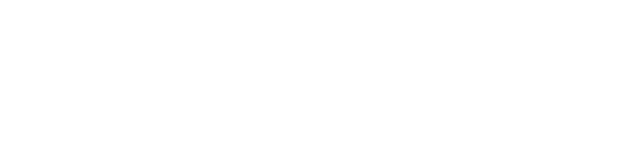
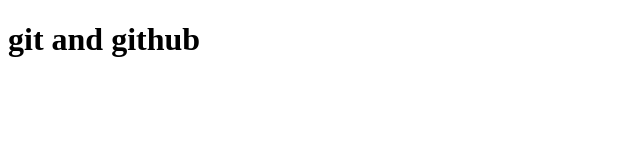
Before and after one commit to DivyanshJain-09/another_one, a plain HTML site: page another_folder/index.html in a window 1280 px wide. Shown: the whole page, without its empty margins (0-640 px from the left). Drawn offline with Linux system fonts and the light colour scheme.

Commit message:
added heading in body tag

```diff
--- a/another_folder/index.html
+++ b/another_folder/index.html
@@ -8,6 +8,6 @@
     </title>
 </head>
 <body>
-
+     <h1> git and github </h1>
 </body>
 </html>
```
